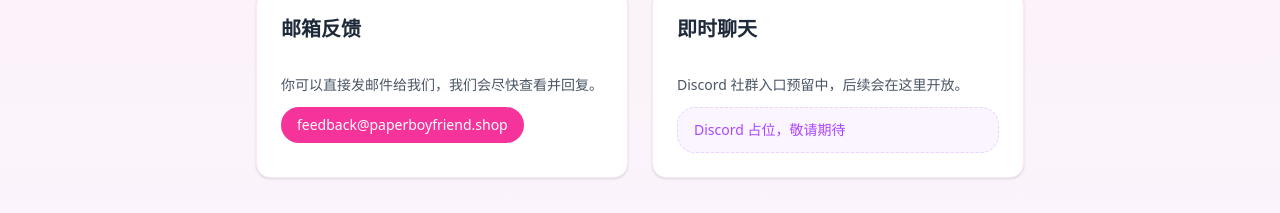
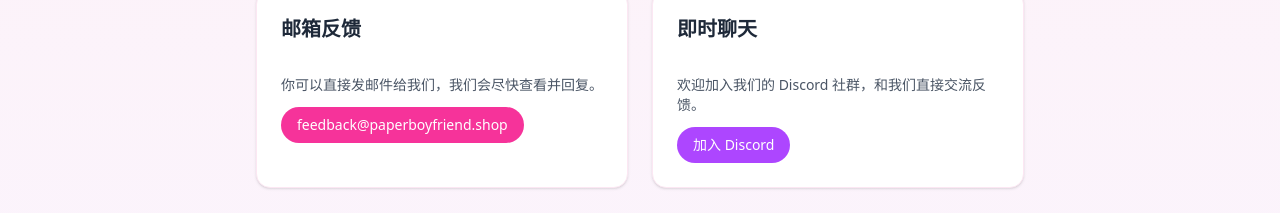
Before and after one commit to randyzer/paperbodyfriend, a Next.js app: page /contact in a window 1280 px wide. Shown: the part 198-411 px from the top of the page. Built offline with nearby package versions, Linux system fonts and the light colour scheme; no server answers.

Commit message:
support contact us-update_3st

```diff
--- a/src/app/contact/page.tsx
+++ b/src/app/contact/page.tsx
@@ -43,10 +43,15 @@ export default function ContactPage() {
               <CardTitle className="text-xl text-gray-800">即时聊天</CardTitle>
             </CardHeader>
             <CardContent className="space-y-3 text-sm text-gray-600">
-              <p>Discord 社群入口预留中，后续会在这里开放。</p>
-              <div className="rounded-2xl border border-dashed border-purple-200 bg-purple-50 px-4 py-3 text-purple-500">
-                Discord 占位，敬请期待
-              </div>
+              <p>欢迎加入我们的 Discord 社群，和我们直接交流反馈。</p>
+              <a
+                href="https://discord.gg/9vTtjzt2"
+                target="_blank"
+                rel="noreferrer"
+                className="inline-flex rounded-full bg-purple-500 px-4 py-2 font-medium text-white transition-colors hover:bg-purple-600"
+              >
+                加入 Discord
+              </a>
             </CardContent>
           </Card>
         </div>
```
